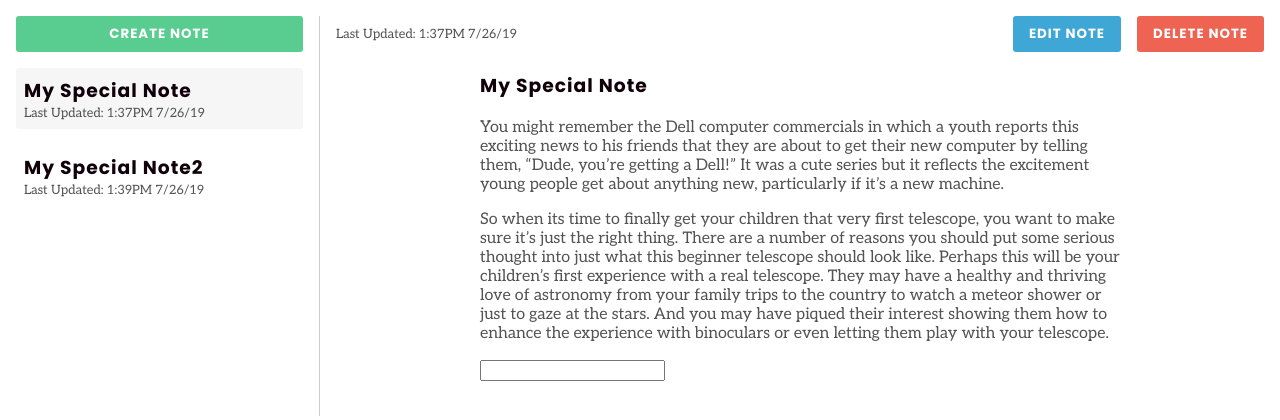
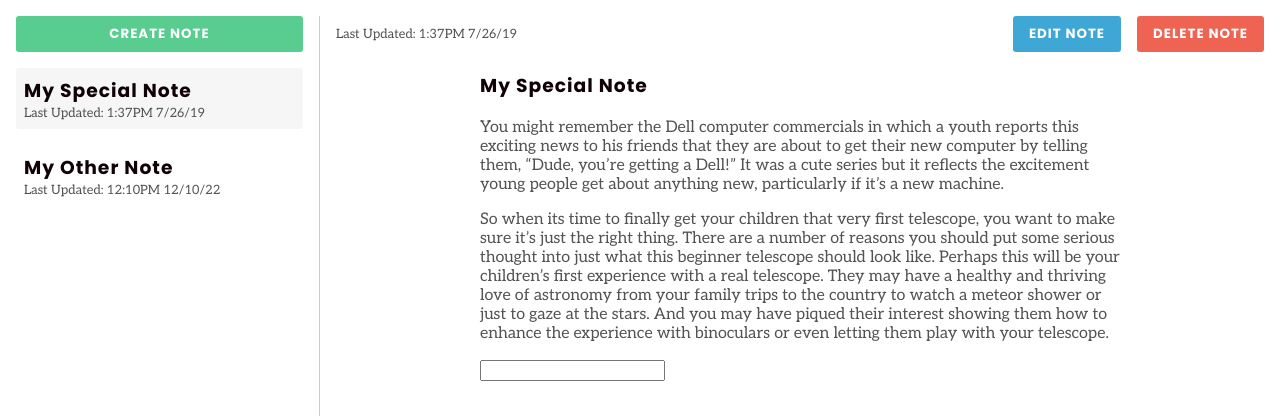
Before and after one commit to donald-f/note-taking-app, a React (Create React App) app: page / in a window 1280 px wide. Shown: the top 420 px of the page. Built offline with nearby package versions, Linux system fonts and the light colour scheme.

Commit message:
Now using Context and have incorporated it into the sidebar

```diff
--- a/src/App.js
+++ b/src/App.js
@@ -1,13 +1,16 @@
 import Sidebar from "./components/Sidebar/Sidebar";
 import "./App.css";
 import Main from "./components/Main/Main";
+import NotesProvider from "./store/NotesProvider";
 
 function App() {
   return (
-    <section className="layout">
-      <Sidebar />
-      <Main />
-    </section>
+    <NotesProvider>
+      <section className="layout">
+        <Sidebar />
+        <Main />
+      </section>
+    </NotesProvider>
   );
 }
 
--- a/src/components/Sidebar/Sidebar.js
+++ b/src/components/Sidebar/Sidebar.js
@@ -1,23 +1,30 @@
-import React from "react";
+import React, { useContext } from "react";
+import NotesContext from "../../store/notes-context";
 import Button from "../UI/Button";
 import NoteSelection from "./NoteSelection";
 
 const Sidebar = () => {
+  const notesCtx = useContext(NotesContext);
   const dummyNotes = [
     {
-      title: "My Special Note",
+      // title: "My Special Note",
+      title: notesCtx.notes[0].title,
       lastUpdated: "1:37PM 7/26/19",
       active: true,
       id: Math.random(),
     },
     {
-      title: "My Special Note2",
+      title: notesCtx.notes[1].title,
       lastUpdated: "1:39PM 7/26/19",
       active: false,
       id: Math.random(),
     },
   ];
-  const noteSelections = dummyNotes.map((note) => {
+  console.log(
+    notesCtx.notes[0].lastUpdated,
+    typeof notesCtx.notes[0].lastUpdated
+  );
+  const noteSelections = notesCtx.notes.map((note) => {
     return (
       <NoteSelection
         key={note.id}
--- /dev/null
+++ b/src/store/NotesProvider.js
@@ -0,0 +1,98 @@
+import NotesContext from "./notes-context";
+import React from "react";
+import useLocalStorage from "../hooks/useLocalStorage";
+// import { useReducer } from "react";
+
+const NotesProvider = (props) => {
+  const [notes, setNotes] = useLocalStorage("notes", [
+    {
+      id: "n1",
+      title: "My Special Note",
+      body: `You might remember the Dell computer commercials in which a youth reports this exciting news to his friends that they are about to get their new computer by telling them, “Dude, you’re getting a Dell!” It was a cute series but it reflects the excitement young people get about anything new, particularly if it’s a new machine.\nSo when its time to finally get your children that very first telescope, you want to make sure it’s just the right thing. There are a number of reasons you should put some serious thought into just what this beginner telescope should look like. Perhaps this will be your children’s first experience with a real telescope. They may have a healthy and thriving love of astronomy from your family trips to the country to watch a meteor shower or just to gaze at the stars. And you may have piqued their interest showing them how to enhance the experience with binoculars or even letting them play with your telescope.`,
+      active: true,
+      lastUpdated: "1:37PM 7/26/19",
+    },
+    {
+      id: "n2",
+      title: "My Other Note",
+      body: `I haven't told anyone about this note yet. \n\n\nLet's keep it between us`,
+      active: false,
+      lastUpdated: "12:10PM 12/10/22",
+    },
+  ]);
+  const addNote = (note) => {
+    setNotes((notes) => {
+      return [...notes, note];
+    });
+  };
+  const removeNote = (id) => {
+    setNotes((notes) => {
+      return notes.filter((note) => note.id !== id);
+    });
+  };
+  const editNote = (id, newTitle, newBody) => {
+    setNotes((notes) => {
+      return notes.map((note) => {
+        if (note.id === id) {
+          return { id: id, title: newTitle, body: newBody };
+        } else {
+          return note;
+        }
+      });
+    });
+  };
+  const notesContext = {
+    notes: notes,
+    addNote: addNote,
+    deleteNote: removeNote,
+    editNote: editNote,
+  };
+
+  return (
+    <NotesContext.Provider value={notesContext}>
+      {props.children}
+    </NotesContext.Provider>
+  );
+};
+
+export default NotesProvider;
+
+/* converted from Max's method
+
+const notesReducer = (state, action) => {
+   switch (action.type) {
+      case 'ADD': {
+         console.log('add');
+         return 'add'
+      }
+      case 'REMOVE': {
+         console.log('remove');
+         return 'remove'
+      }
+      default:
+         return state;
+   }
+}
+
+const NotesProvider = () => {
+   const defaultNotesState = [];
+   const [notesState, dispatchNotesAction] = useReducer(notesReducer, defaultNotesState)
+   const addNoteToCollection = note =>{
+      dispatchNotesAction({type: 'ADD', note: note})
+   }
+   const removeNoteFromCollection = id => {
+      dispatchNotesAction({type: 'REMOVE', id: id})
+   }
+   const notesContext = {
+      notes: notesState.notes,
+      addNote: addNoteToCollection,
+      deleteNote: removeNoteFromCollection
+   }
+  return (
+    <div>NotesProvider</div>
+  )
+}
+
+export default NotesProvider
+
+*/
--- /dev/null
+++ b/src/store/notes-context.js
@@ -0,0 +1,10 @@
+import React from "react";
+
+const NotesContext = React.createContext({
+  notes: [],
+  addNote: (note) => {},
+  deleteNote: (id) => {},
+  editNote: (id, newTitle, newBody) => {},
+});
+
+export default NotesContext;
```
